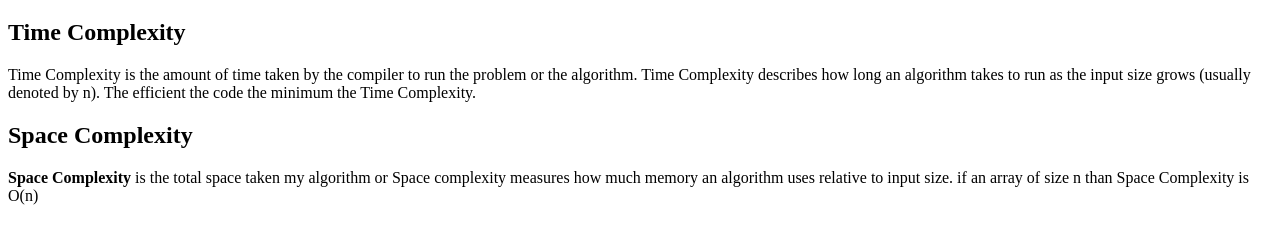
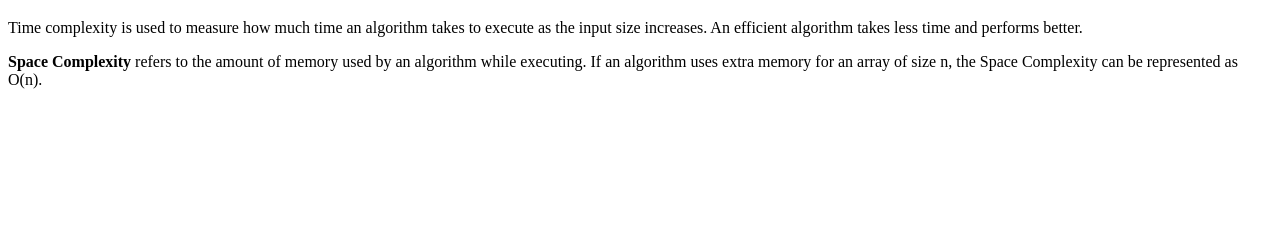
Before and after one commit to acciojob/time-and-space-complexity-KRISHNAKANT-KUSHWAHA, a website: page main.html in a window 1280 px wide. Shown: the part 61-304 px from the top of the page. Drawn offline with Linux system fonts and the light colour scheme.

Commit message:
created a submission

```diff
--- a/main.html
+++ b/main.html
@@ -9,24 +9,18 @@
 <body>
 	<!-- the entire body must be written by student -->
 	<h1>Time, Space, Complexity</h1>
-	<div>
-		<h2>Time Complexity</h2>
-	<p>Time Complexity is the amount of time taken by the compiler
-		to run the problem or the algorithm. Time Complexity
-		describes how long an algorithm takes to run as the input
-		size grows (usually denoted by n).
-      The efficient the code the minimum the Time Complexity.
-	</p>
-	</div>
-	<div>
-		<h2>Space Complexity</h2>
+
     <p>
-		<b>Space Complexity</b> is the total space taken my
-		algorithm or Space complexity measures how much memory
-		an algorithm uses relative to input size.
-		if an array of size n than Space Complexity is O(n)
-	</p>
-		</div>
+        Time complexity is used to measure how much time an algorithm takes
+        to execute as the input size increases. An efficient algorithm takes
+        less time and performs better.
+    </p>
+
+    <p>
+        <b>Space Complexity</b> refers to the amount of memory used by an
+        algorithm while executing. If an algorithm uses extra memory for an
+        array of size n, the Space Complexity can be represented as O(n).
+    </p>
 	<script type="text/javascript" src="./script.js">
 </script>
 
```
